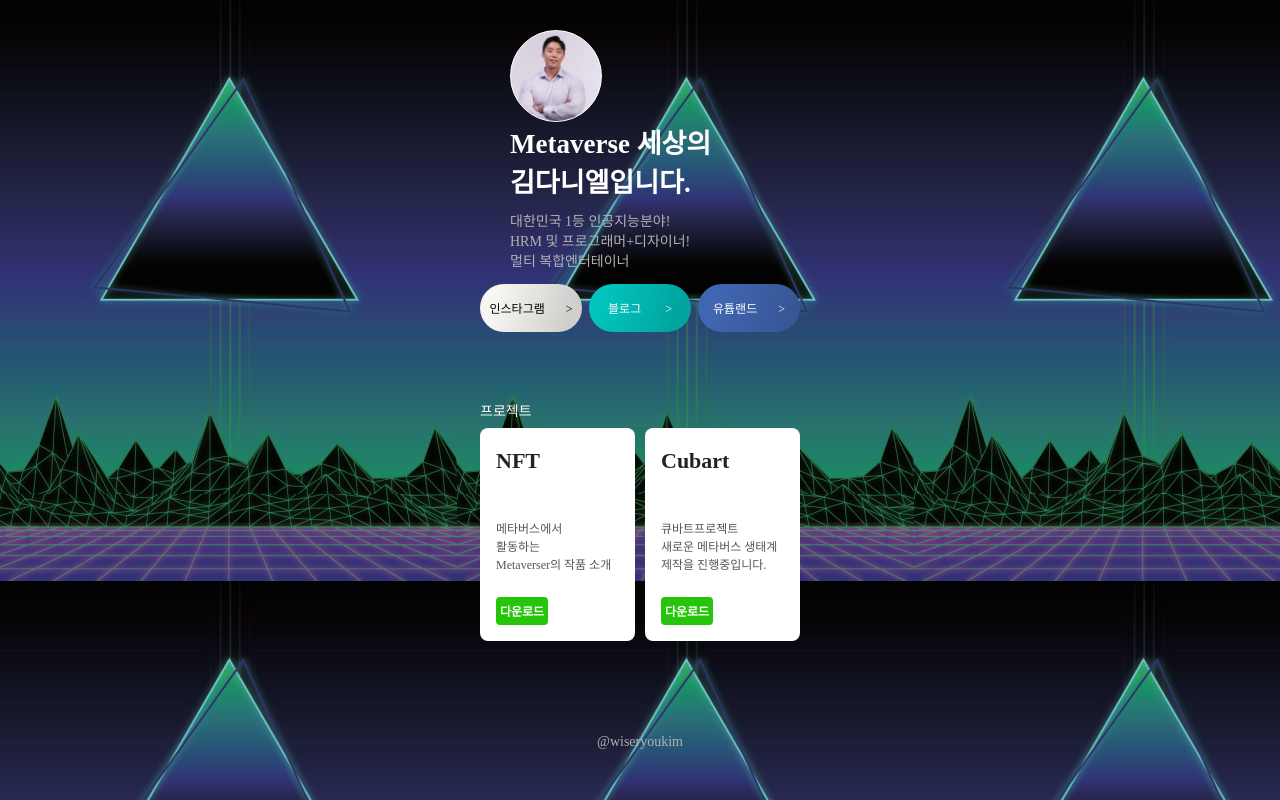
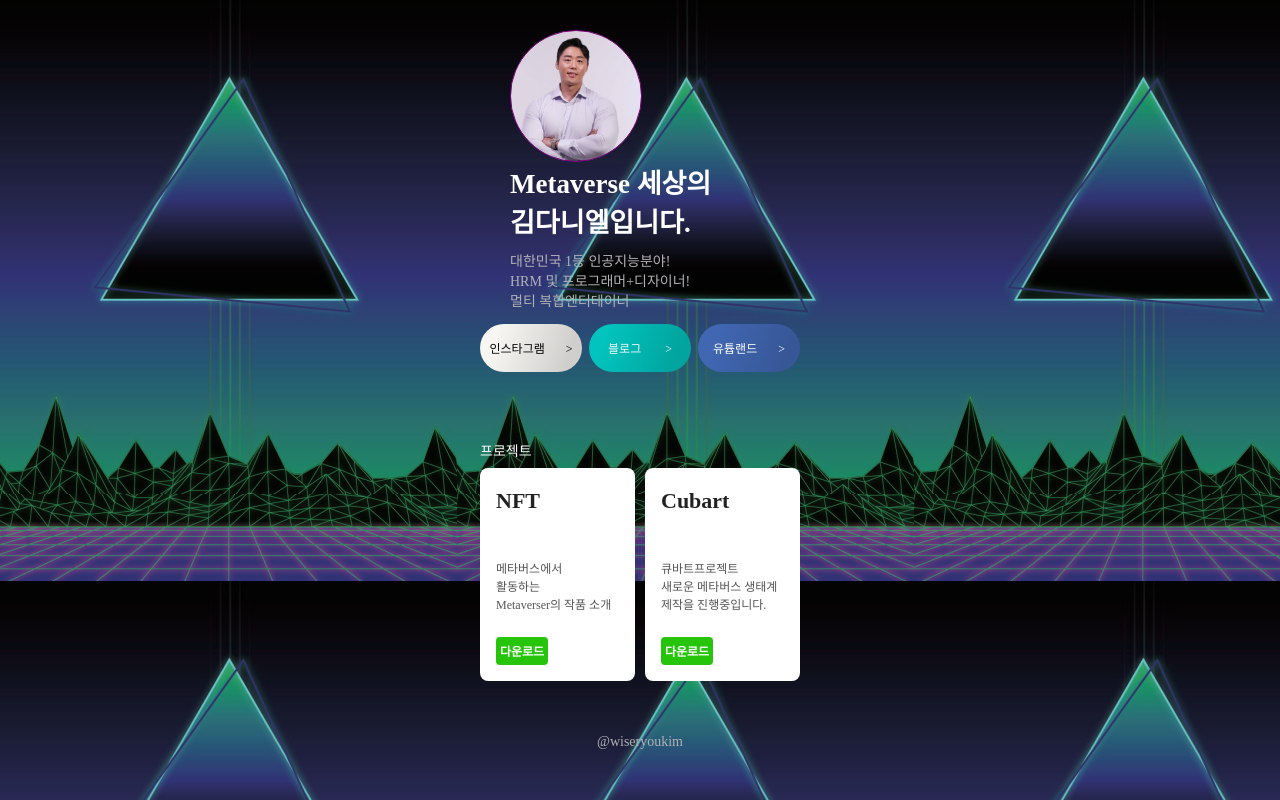
Before and after one commit to kimdanial/mypage, a plain HTML site: page index.html in a window 1280 px wide. Drawn offline with Linux system fonts and the light colour scheme; a web font is replaced by a local one.

Commit message:
Update index.html

```diff
--- a/index.html
+++ b/index.html
@@ -24,10 +24,10 @@
             margin-bottom: 40px;
         }
         .profile {
-            width: 90px;
-            height: 90px;
+            width: 130px;
+            height: 130px;
             border-radius: 100%;
-            border: 1px solid white;
+            border: 1px solid purple;
             background-image: url('로고.jpg');
             background-position: center;
             background-size: cover;
```
